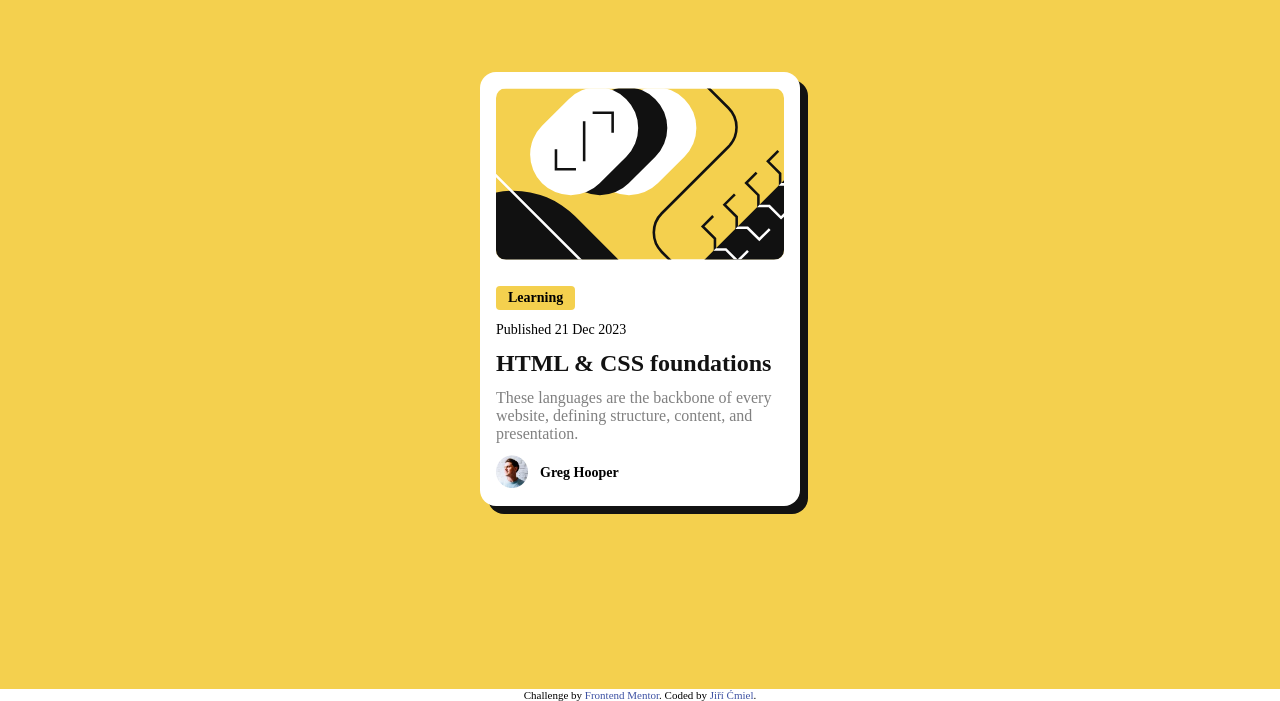
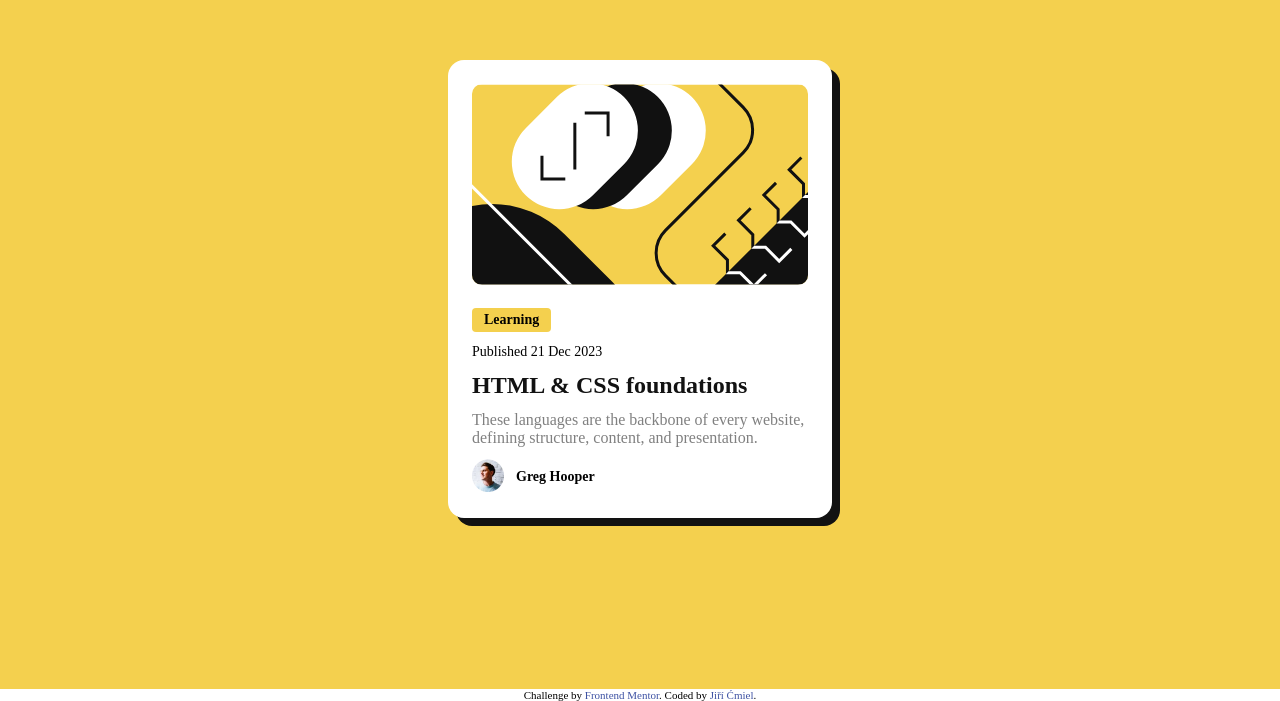
Before and after one commit to jiricmiel/blog-preview-card-main, a plain HTML site: page index.html in a window 1280 px wide. Shown: the part 111-812 px from the top of the page. Drawn offline with Linux system fonts and the light colour scheme.

Commit message:
solution updates

```diff
--- a/index.html
+++ b/index.html
@@ -19,11 +19,13 @@
     <section class="section-card">
       <article class="card">
         <header class="card__header">
-          <img
-            class="card__img"
-            src="/assets/images/illustration-article.svg"
-            alt=""
-          />
+          <div class="card__img-wrap">
+            <img
+              class="card__img"
+              src="/assets/images/illustration-article.svg"
+              alt="Blog post image"
+            />
+          </div>
         </header>
 
         <div class="card__content">
--- a/sass/components/_card.scss
+++ b/sass/components/_card.scss
@@ -8,10 +8,14 @@
 
 .card {
   background-color: var(--white);
-  max-width: 32rem;
-  padding: 1.6rem;
+  max-width: 38.4rem;
+  padding: 2.4rem;
   border-radius: 1.6rem;
   box-shadow: 8px 8px 0 var(--black);
+
+  &__img-wrap {
+    height: 20rem;
+  }
 
   &__img {
     width: 100%;
```
Also changed, not shown: css/style.css, 1 other file.
